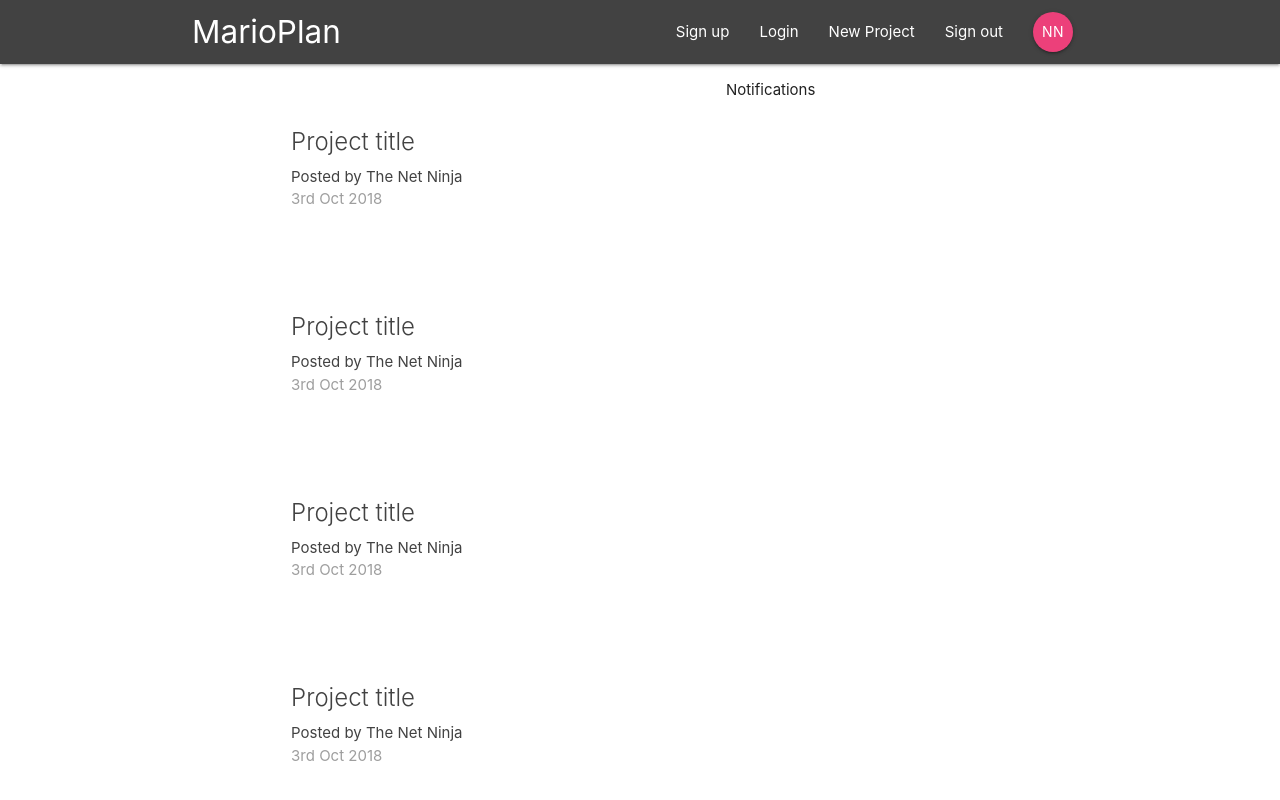
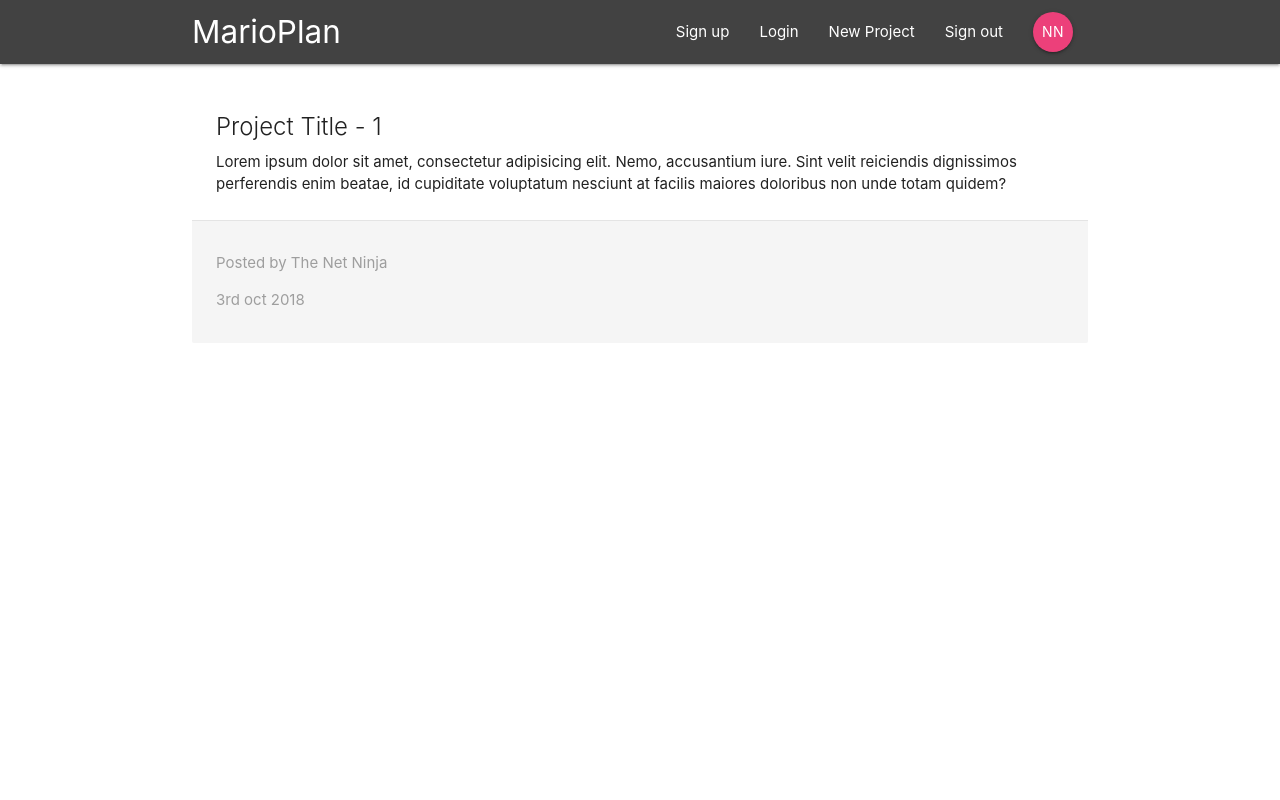
Before and after one commit to VisheshSingh/mario-plan, a React (Create React App) app: page /project/1 in a window 1280 px wide. Shown: the top 800 px of the page. Built offline with nearby package versions, Linux system fonts and the light colour scheme.

Commit message:
Project Details component

```diff
--- a/src/App.js
+++ b/src/App.js
@@ -2,6 +2,7 @@ import React, { Component } from "react";
 import Navbar from "./components/layout/Navbar";
 import { BrowserRouter, Switch, Route } from "react-router-dom";
 import Dashboard from "./components/dashboard/Dashboard";
+import ProjectDetails from "./components/projects/ProjectDetails";
 
 class App extends Component {
   render() {
@@ -10,7 +11,8 @@ class App extends Component {
         <div className="App">
           <Navbar />
           <Switch>
-            <Route path="/" component={Dashboard} />
+            <Route exact path="/" component={Dashboard} />
+            <Route path="/project/:id" component={ProjectDetails} />
           </Switch>
         </div>
       </BrowserRouter>
--- a/src/components/projects/ProjectDetails.js
+++ b/src/components/projects/ProjectDetails.js
@@ -0,0 +1,28 @@
+import React, { Component } from "react";
+
+class ProjectDetails extends Component {
+  render() {
+    let id = this.props.match.params.id;
+    return (
+      <div className="container section project-details">
+        <div className="card z-depth-0">
+          <div className="card-content">
+            <span className="card-title">Project Title - {id}</span>
+            <p>
+              Lorem ipsum dolor sit amet, consectetur adipisicing elit. Nemo,
+              accusantium iure. Sint velit reiciendis dignissimos perferendis
+              enim beatae, id cupiditate voluptatum nesciunt at facilis maiores
+              doloribus non unde totam quidem?
+            </p>
+          </div>
+          <div className="card-action grey lighten-4 grey-text">
+            <p>Posted by The Net Ninja</p>
+            <p>3rd oct 2018</p>
+          </div>
+        </div>
+      </div>
+    );
+  }
+}
+
+export default ProjectDetails;
--- a/src/components/projects/ProjectSummary.js
+++ b/src/components/projects/ProjectSummary.js
@@ -2,13 +2,11 @@ import React from "react";
 
 const ProjectSummary = () => {
   return (
-    <div className="container section project-details">
-      <div className="card z-depth-0">
-        <div className="card-content grey-text text-darken-3">
-          <span className="card-title">Project title</span>
-          <p>Posted by The Net Ninja</p>
-          <p className="grey-text">3rd Oct 2018</p>
-        </div>
+    <div className="card z-depth-0 project-details">
+      <div className="card-content grey-text text-darken-3">
+        <span className="card-title">Project title</span>
+        <p>Posted by The Net Ninja</p>
+        <p className="grey-text">3rd Oct 2018</p>
       </div>
     </div>
   );
```
